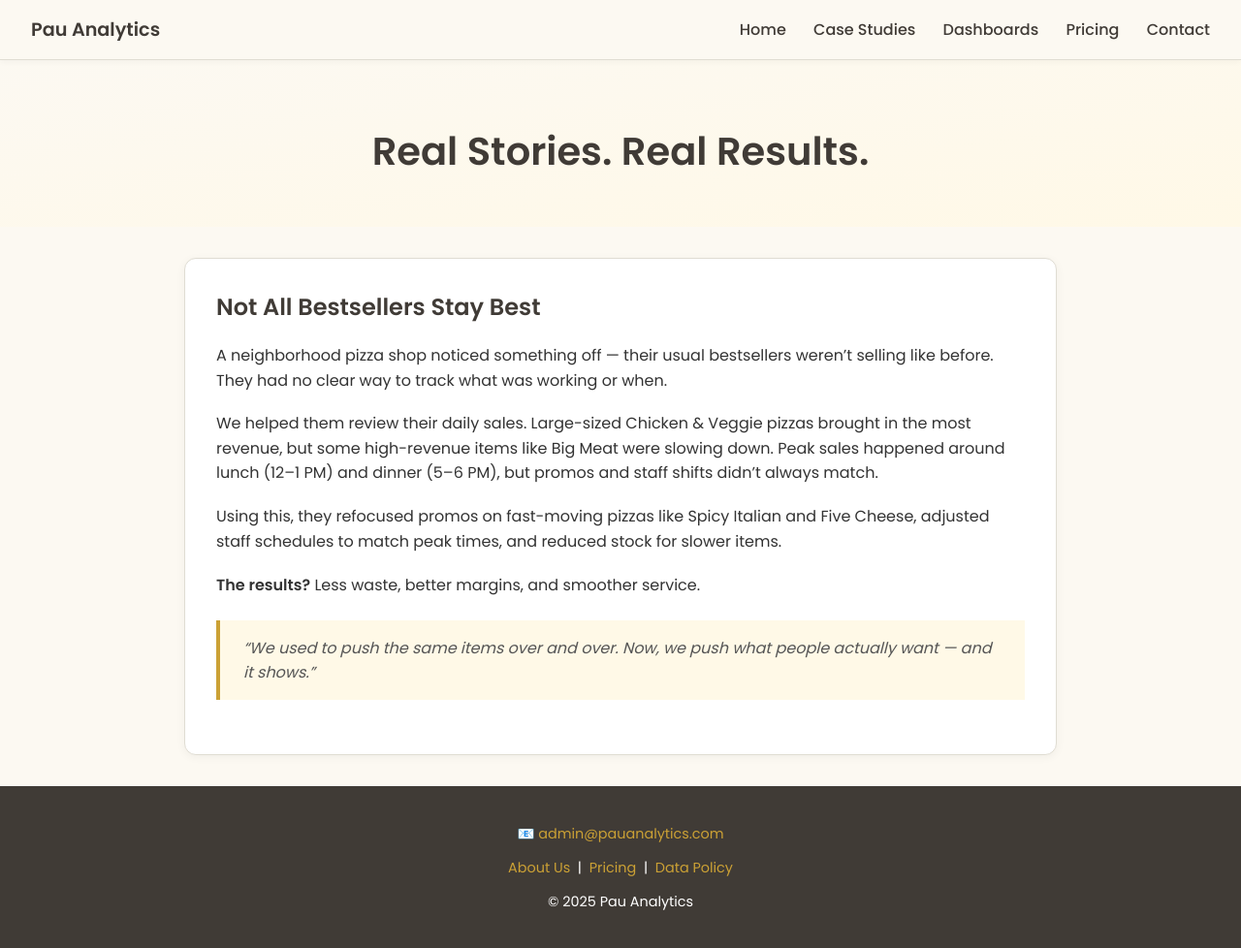
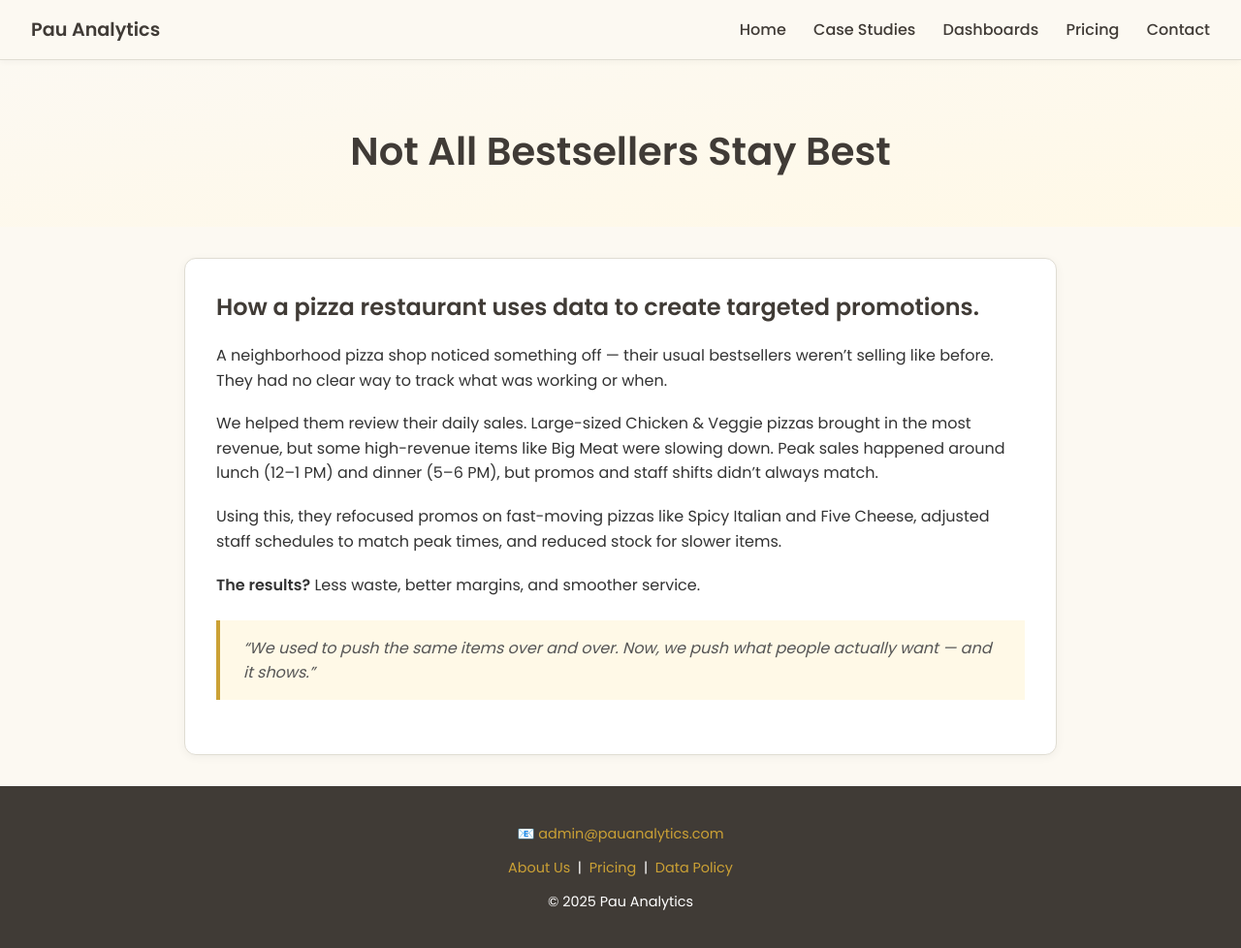
Before and after one commit to lyven81/pinnacles-learning-website, a Jekyll site: the page case-study/case-study-6.html, which Jekyll copies as it is, in a window 1280 px wide and 980 px high. Shown: the whole window at 97% size. Built offline with Jekyll 4.4.1, drawn with Linux system fonts in a browser that asks for light colours.

Commit message:
Update case-study-6.html

```diff
--- a/case-study/case-study-6.html
+++ b/case-study/case-study-6.html
@@ -4,12 +4,9 @@
   <meta charset="UTF-8" />
   <meta name="viewport" content="width=device-width, initial-scale=1.0" />
 
-  <title>Real Stories | Pinnacles Analytics</title>
+  <title>Pan Analytics | Not All Bestsellers Stay Best</title>
   <link href="https://fonts.googleapis.com/css2?family=Poppins:wght@400;500;600&display=swap" rel="stylesheet" />
-
-  <title>Real Stories | Pau Analytics</title>
-  <link href="https://fonts.googleapis.com/css2?family=Poppins:wght@400;500;600&display=swap" rel="stylesheet" />
-  <meta name="description" content="SME analytics consulting in Malaysia—dashboards for inventory forecasting, churn prediction, marketing ROI, and pricing optimization." />
+  <meta name="description" content="How a pizza restaurant uses data to create targeted promotions." />
 
   <link rel="preconnect" href="https://fonts.googleapis.com" />
   <link rel="preconnect" href="https://fonts.gstatic.com" crossorigin />
@@ -222,12 +219,12 @@
   </div>
 
   <header>
-    <h1>Real Stories. Real Results.</h1>
+    <h1>Not All Bestsellers Stay Best</h1>
   </header>
 
   <main class="container">
      <div class="case-card">
-      <h2>Not All Bestsellers Stay Best</h2>
+      <h2>How a pizza restaurant uses data to create targeted promotions.</h2>
       <p>
         A neighborhood pizza shop noticed something off — their usual bestsellers weren’t selling like before. They had no clear way to track what was working or when.
       </p>
```
